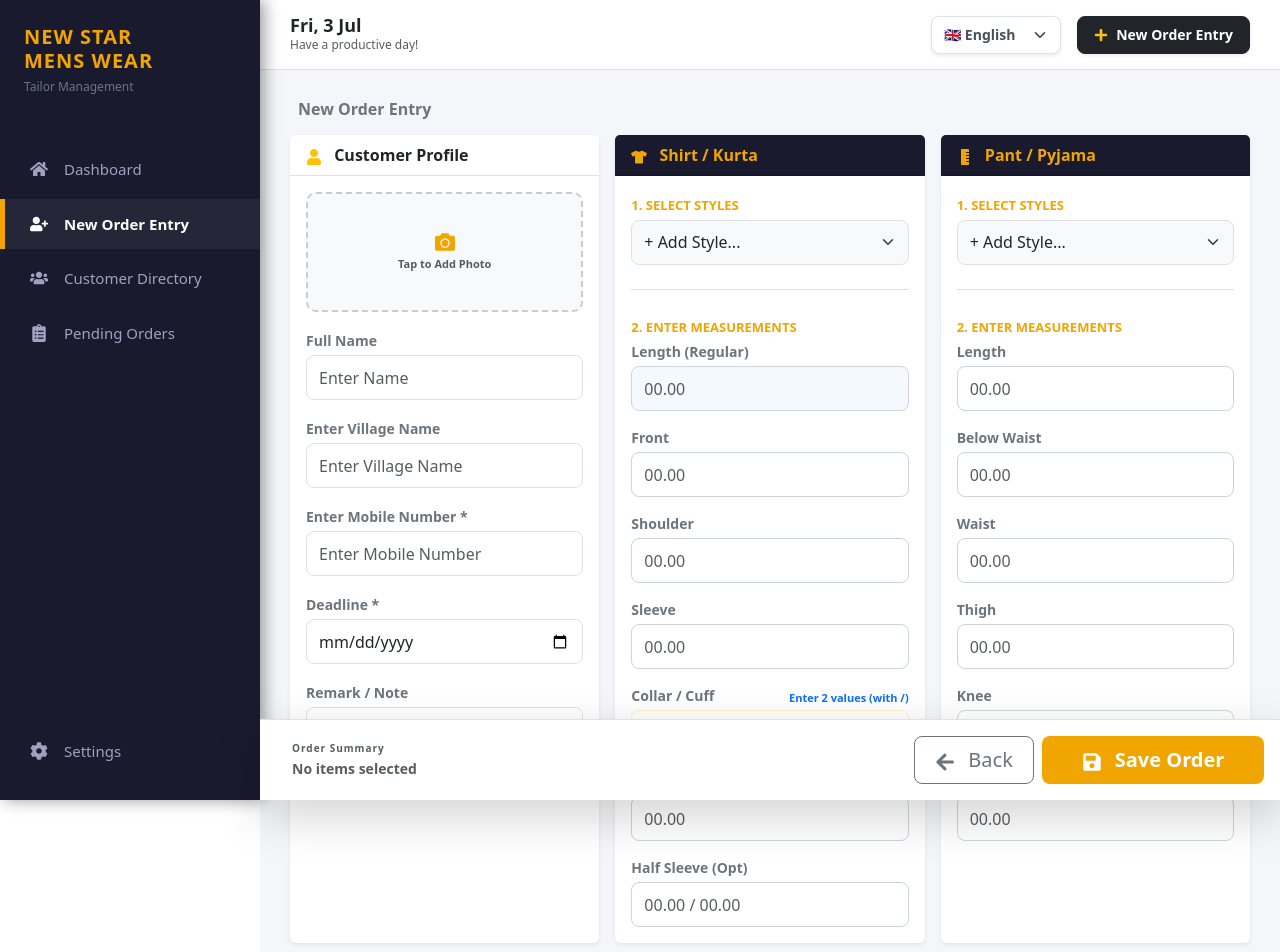
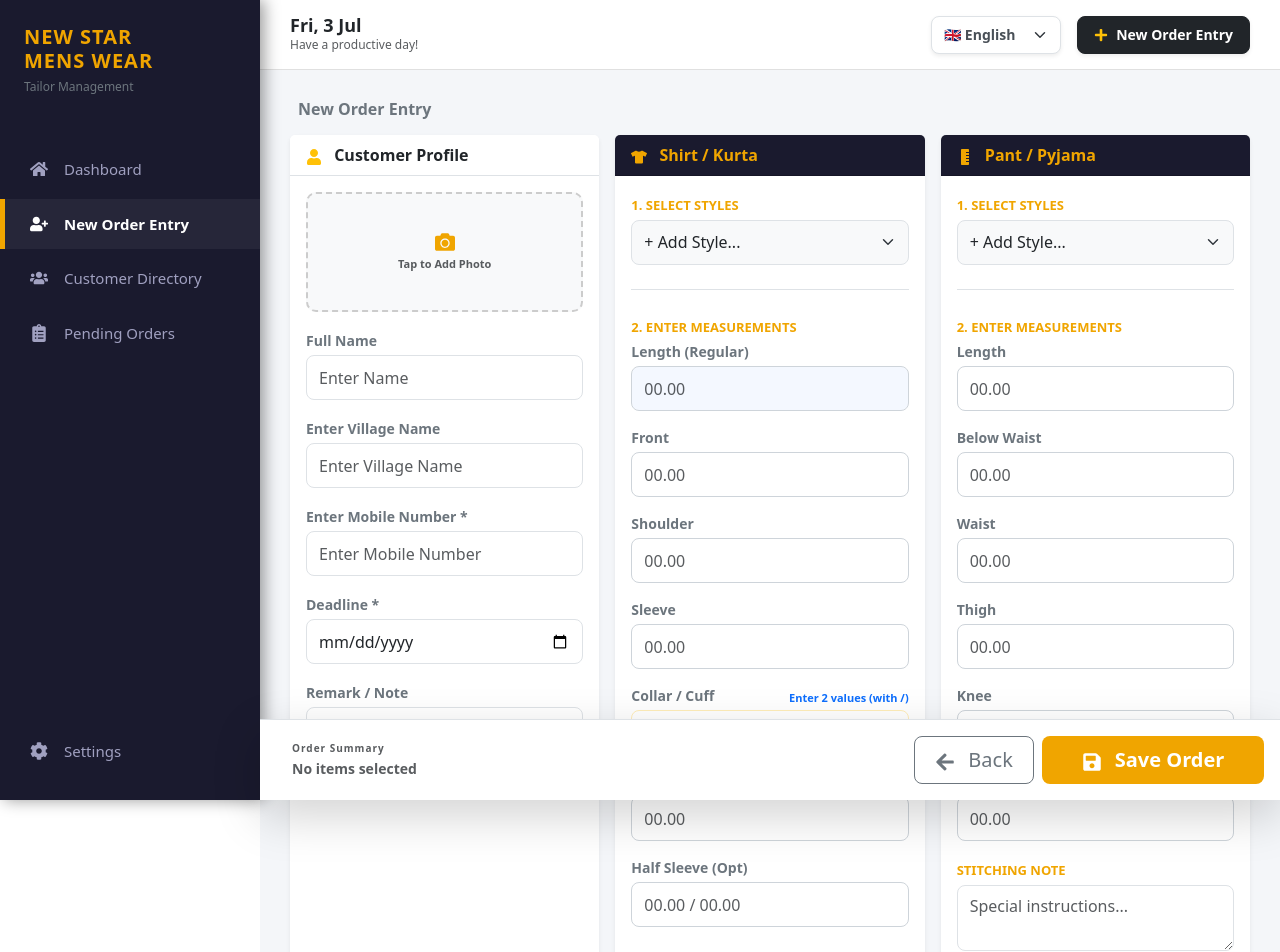
Before and after one commit to swap057/tailor-shop-frontend, a React (Create React App) app: page /add-customer in a window 1280 px wide. Shown: the top 952 px of the page. Built offline with nearby package versions, Linux system fonts and the light colour scheme.

Commit message:
Feature: shirt & pant notes in form, popup display and edit

```diff
--- a/src/components/orders/MeasurementCard.jsx
+++ b/src/components/orders/MeasurementCard.jsx
@@ -8,7 +8,8 @@ const MeasurementCard = ({
     styleOptions, selectedStyles, onStyleChange,
     formData, handleChange,
     onSmartEnter,
-    selectName
+    selectName,
+    noteName
 }) => {
 
   const { t } = useLang();
@@ -122,6 +123,21 @@ const MeasurementCard = ({
               })}
             </Row>
         </div>
+
+        {noteName && (
+          <div className="mt-3">
+            <Form.Label style={{...labelStyle, color: '#f0a500', fontSize: '13px', textTransform: 'uppercase'}}>{t('garmentNote')}</Form.Label>
+            <Form.Control
+              as="textarea"
+              rows={2}
+              name={noteName}
+              value={formData[noteName] || ''}
+              onChange={handleChange}
+              placeholder={t('specialInstructions')}
+              style={{...inputStyle, height: 'auto'}}
+            />
+          </div>
+        )}
       </Card.Body>
     </Card>
   );
--- a/src/context/translations.js
+++ b/src/context/translations.js
@@ -164,6 +164,7 @@ export const translations = {
     progressUpdated: "Progress Updated!",
     editMeasurements: "Edit Measurements",
     measurementsUpdated: "Measurements Updated!",
+    garmentNote: "Stitching Note",
     failedToSave: "Failed to save.",
     sendReadyUpdate: "Send Ready Update",
     shirtsTab: "Shirts",
@@ -369,6 +370,7 @@ export const translations = {
     progressUpdated: "प्रगती अपडेट केली!",
     editMeasurements: "मापे एडिट करा",
     measurementsUpdated: "मापे अपडेट झाली!",
+    garmentNote: "शिलाई नोंद",
     failedToSave: "सेव्ह करण्यात अयशस्वी.",
     sendReadyUpdate: "रेडी अपडेट पाठवा",
     shirtsTab: "शर्ट्स",
@@ -573,6 +575,7 @@ export const translations = {
     progressUpdated: "प्रगति अपडेट की गई!",
     editMeasurements: "नाप एडिट करें",
     measurementsUpdated: "नाप अपडेट हो गई!",
+    garmentNote: "सिलाई नोट",
     failedToSave: "सेव करने में विफल।",
     sendReadyUpdate: "रेडी अपडेट भेजें",
     shirtsTab: "शर्ट्स",
--- a/src/pages/AddCustomer.jsx
+++ b/src/pages/AddCustomer.jsx
@@ -627,7 +627,7 @@ const AddCustomer = () => {
     shirt_selected_styles: {},
     pant_length: "", pant_below_waist: "", pant_waist: "", pant_thigh: "",
     pant_knee: "", pant_bottom: "", pant_selected_styles: {},
-    remark: "",
+    remark: "", shirt_remark: "", pant_remark: "",
   };
 
   const [formData, setFormData] = useState(initialState);
@@ -842,6 +842,8 @@ const AddCustomer = () => {
       pantStyle: pantTotal > 0 ? getStyleString(formData.pant_selected_styles) : "None",
       pantQty: pantTotal,
       remark: formData.remark,
+      shirtRemark: shirtTotal > 0 ? formData.shirt_remark : "",
+      pantRemark: pantTotal > 0 ? formData.pant_remark : "",
     };
 
     await addOrder(orderPayload);
@@ -960,6 +962,7 @@ const AddCustomer = () => {
               handleChange={handleChange}
               onSmartEnter={handleSmartEnter}
               selectName="shirt_style_select"
+              noteName="shirt_remark"
             />
           </Col>
           <Col lg={4} md={6}>
@@ -974,6 +977,7 @@ const AddCustomer = () => {
               handleChange={handleChange}
               onSmartEnter={handleSmartEnter}
               selectName="pant_style_select"
+              noteName="pant_remark"
             />
           </Col>
         </Row>
--- a/src/pages/PendingWork.jsx
+++ b/src/pages/PendingWork.jsx
@@ -65,12 +65,14 @@ const PendingWork = () => {
       shirtCollar: selectedOrder.shirtCollar ?? "",
       shirtChest: selectedOrder.shirtChest ?? "",
       shirtHalfSleeve: selectedOrder.shirtHalfSleeve ?? "",
+      shirtRemark: selectedOrder.shirtRemark ?? "",
       pantLength: selectedOrder.pantLength ?? "",
       pantBelowWaist: selectedOrder.pantBelowWaist ?? "",
       pantWaist: selectedOrder.pantWaist ?? "",
       pantThigh: selectedOrder.pantThigh ?? "",
       pantKnee: selectedOrder.pantKnee ?? "",
       pantBottom: selectedOrder.pantBottom ?? "",
+      pantRemark: selectedOrder.pantRemark ?? "",
     });
     setIsEditingMeas(true);
   };
@@ -487,6 +489,10 @@ const PendingWork = () => {
                         {measInput(t('chest'), "shirtChest")}
                         {measInput(t('halfSleeve'), "shirtHalfSleeve", "text")}
                       </Row>
+                      <div className="mb-4">
+                        <Form.Label className="text-muted fw-bold text-uppercase" style={{ fontSize: '10px' }}>{t('garmentNote')}</Form.Label>
+                        <Form.Control as="textarea" rows={2} value={measForm.shirtRemark ?? ""} onChange={(e) => setMeasForm({ ...measForm, shirtRemark: e.target.value })} />
+                      </div>
                     </>
                   )}
                   {selectedOrder.pantQty > 0 && (
@@ -500,6 +506,10 @@ const PendingWork = () => {
                         {measInput(t('knee'), "pantKnee")}
                         {measInput(t('bottom'), "pantBottom", "text")}
                       </Row>
+                      <div className="mb-2">
+                        <Form.Label className="text-muted fw-bold text-uppercase" style={{ fontSize: '10px' }}>{t('garmentNote')}</Form.Label>
+                        <Form.Control as="textarea" rows={2} value={measForm.pantRemark ?? ""} onChange={(e) => setMeasForm({ ...measForm, pantRemark: e.target.value })} />
+                      </div>
                     </>
                   )}
                 </div>
@@ -541,6 +551,12 @@ const PendingWork = () => {
                           <div className="d-flex flex-wrap gap-2">
                             {renderStyleBadges(selectedOrder.shirtStyle)}
                           </div>
+                          {selectedOrder.shirtRemark && (
+                            <div className="mt-3 p-2 rounded bg-warning bg-opacity-10 border-start border-3 border-warning">
+                              <div className="fw-bold text-uppercase text-muted" style={{ fontSize: '10px' }}>{t('garmentNote')}</div>
+                              <div className="fs-6">{selectedOrder.shirtRemark}</div>
+                            </div>
+                          )}
                         </Card.Body>
                       </Card>
                     </Col>
@@ -591,6 +607,12 @@ const PendingWork = () => {
                           <div className="d-flex flex-wrap gap-2">
                             {renderStyleBadges(selectedOrder.pantStyle)}
                           </div>
+                          {selectedOrder.pantRemark && (
+                            <div className="mt-3 p-2 rounded bg-warning bg-opacity-10 border-start border-3 border-warning">
+                              <div className="fw-bold text-uppercase text-muted" style={{ fontSize: '10px' }}>{t('garmentNote')}</div>
+                              <div className="fs-6">{selectedOrder.pantRemark}</div>
+                            </div>
+                          )}
                         </Card.Body>
                       </Card>
                     </Col>
```
